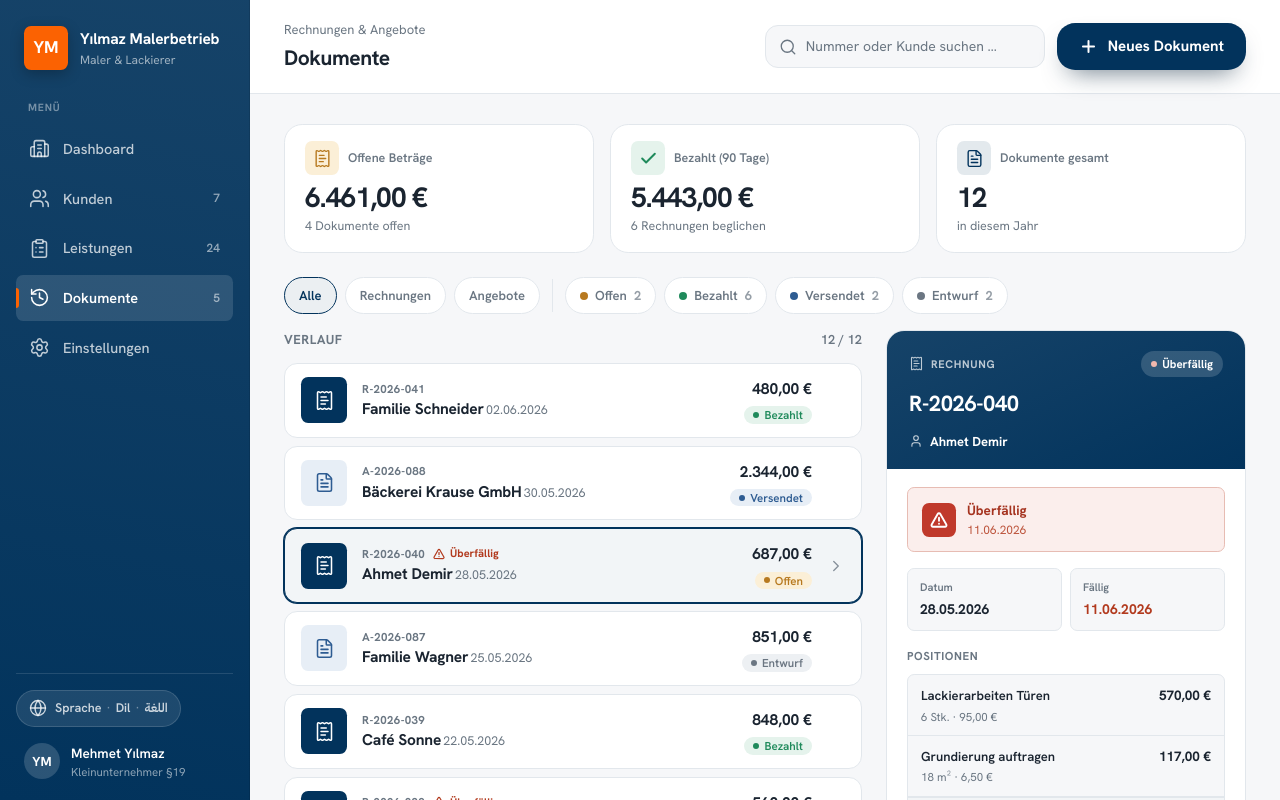
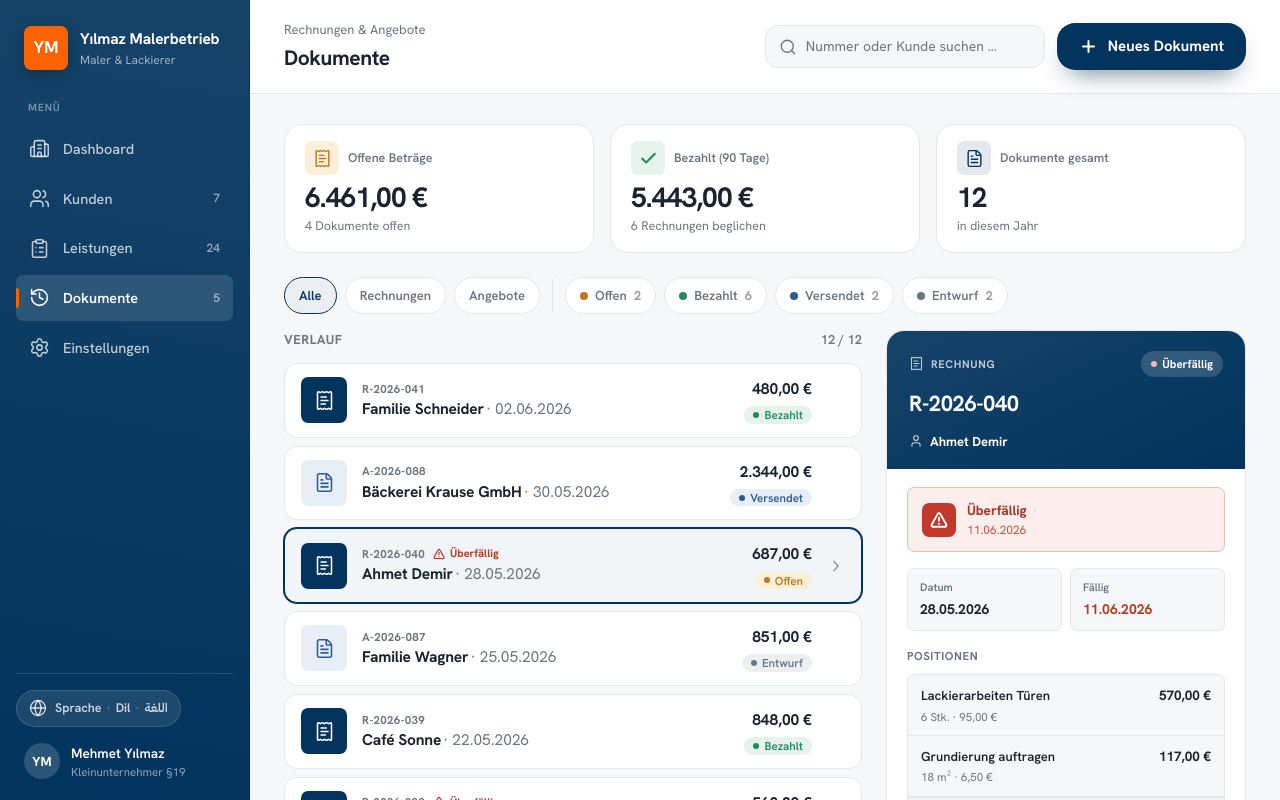
Before and after one commit to BakIava/ZackZack_Rechnung, a Next.js app: page /de/documents in a window 1280 px wide. Built offline with nearby package versions, Linux system fonts and the light colour scheme.

Commit message:
fix(documents): update font size in .hrow-meta and adjust date formatting

```diff
--- a/components/documents/documents-main.css
+++ b/components/documents/documents-main.css
@@ -186,7 +186,7 @@
   text-overflow: ellipsis;
 }
 .hrow-meta {
-  font-size: 12.5px;
+  font-size: 15.5px;
   color: var(--muted);
   margin-top: 2px;
   white-space: nowrap;
--- a/components/documents/documents-main.tsx
+++ b/components/documents/documents-main.tsx
@@ -470,7 +470,7 @@ export function DocumentsMain({ dir }: DocumentsMainProps) {
                         </span>
                         <span className="hrow-name">{d.customer}</span>
                         <span className="hrow-meta">
-                          {formatDateDE(d.date)}
+                          · {formatDateDE(d.date)}
                         </span>
                       </span>
                       <span className="hrow-right">
```
